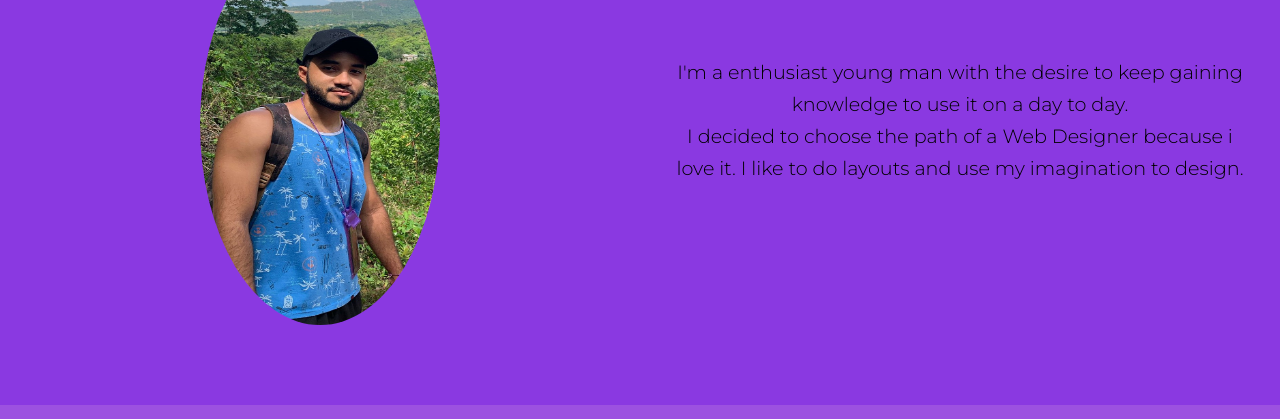
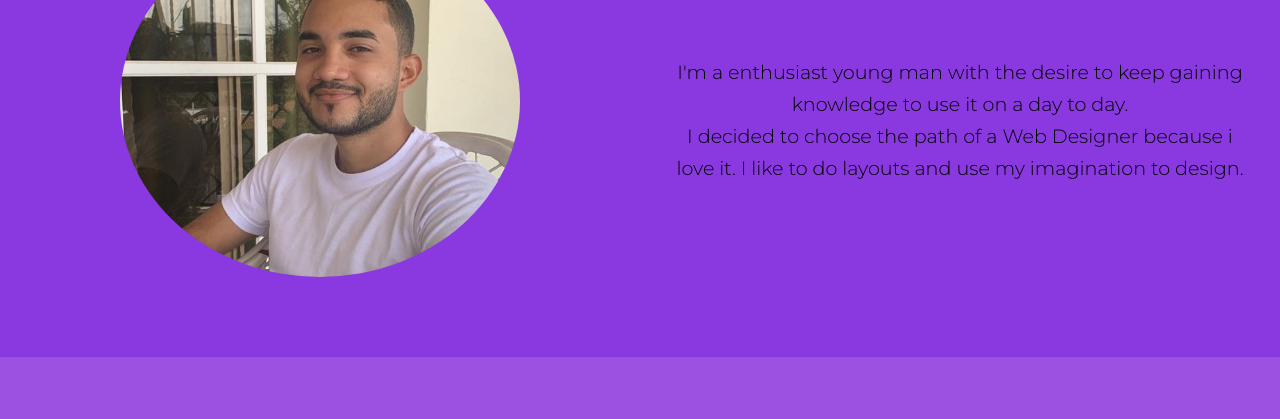
Before and after one commit to Ryoma1512/Mario-Portfolio, a plain HTML site: page index.html in a window 1280 px wide. Shown: the part 235-654 px from the top of the page. Drawn offline with nearby package versions, Linux system fonts and the light colour scheme.

Commit message:
Add files via upload

```diff
--- a/css/styles.css
+++ b/css/styles.css
@@ -241,8 +241,8 @@ button:hover{
         padding: 10rem 0 5rem 0;
     }
     .bioPhoto{
-        width: 15rem;
-        height: 25rem;
+        width: 25rem;
+        height: 22rem;
         border-radius: 50%;
     }
     .info{
--- a/index.html
+++ b/index.html
@@ -31,7 +31,7 @@
 
     <!-- BIO SECTION -->
     <section class="bioBox">
-        <img src="images/bio-image2.jpeg" alt="Foto_Mario_Hernandez" class="bioPhoto">
+        <img src="images/bio-image.jpeg" alt="Foto_Mario_Hernandez" class="bioPhoto">
         <div>
             <h1>Mario Hernández</h1>
             <p class="info">I'm a enthusiast young man with the desire to keep gaining knowledge to use it on a day to day.
@@ -130,7 +130,6 @@
                 <textarea name="message" id="message" cols="30" rows="10" placeholder="Write here you message!"></textarea>
                 <button>Submit</button>
 
-                <input type="hidden" name="_next" value="https://ryoma1512.github.io/mario-portfolio/">
             </form>
         </div>
         <!-- END CONTACT FORM  -->
```
Also changed, not shown: images/bio-image.jpeg (added).
